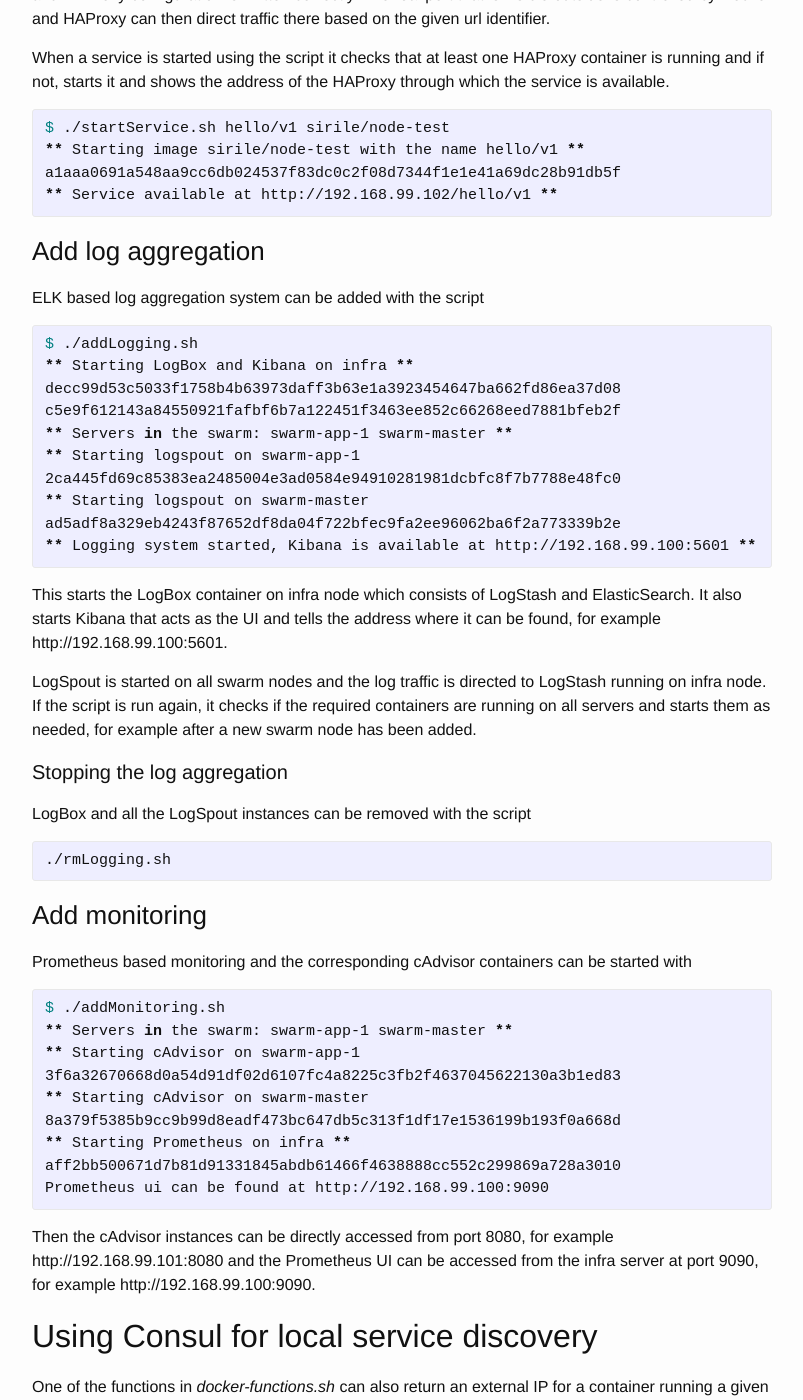
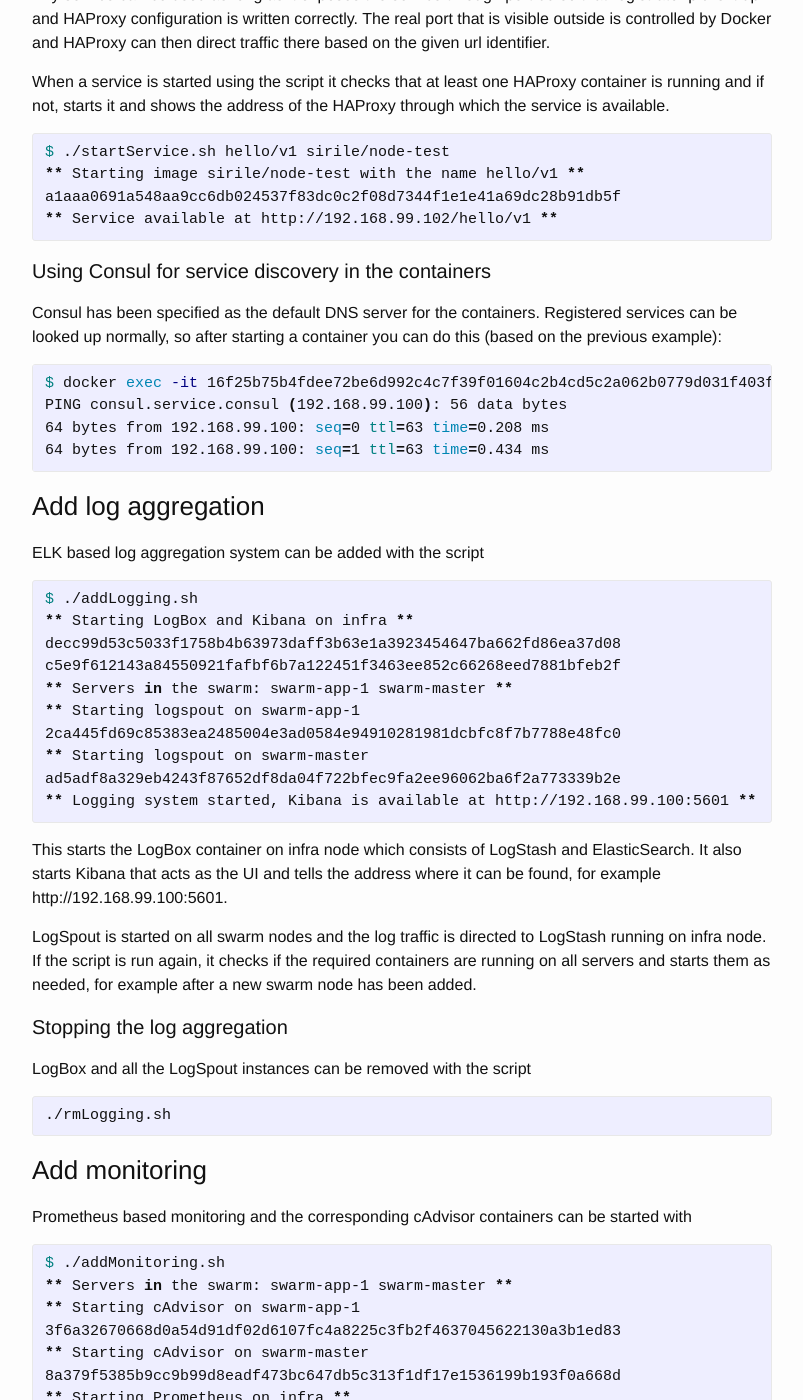
Before and after one commit to SirIle/sirile.github.io, a Jekyll site: the page built from _posts/2015-07-28-scaling-with-discovery-on-docker-swarm-with-consul-registrator-and-haproxy-with-prometheus-monitoring-and-elk-log-aggregation.markdown, in a window 1280 px wide and 1400 px high, scrolled down 3507 px. Shown: the whole window, without its empty margins (238-1041 px from the left). Built offline with Jekyll 4.4.1, drawn with Linux system fonts in a browser that asks for light colours; nearby versions of some CDN libraries; some of the changed text lies outside the part shown.

Commit message:
Added information about service discovery.

```diff
--- a/_posts/2015-07-28-scaling-with-discovery-on-docker-swarm-with-consul-registrator-and-haproxy-with-prometheus-monitoring-and-elk-log-aggregation.markdown
+++ b/_posts/2015-07-28-scaling-with-discovery-on-docker-swarm-with-consul-registrator-and-haproxy-with-prometheus-monitoring-and-elk-log-aggregation.markdown
@@ -126,6 +126,18 @@ a1aaa0691a548aa9cc6db024537f83dc0c2f08d7344f1e1e41a69dc28b91db5f
 ** Service available at http://192.168.99.102/hello/v1 **
 {% endhighlight %}
 
+#### Using Consul for service discovery in the containers
+
+Consul has been specified as the default DNS server for the containers. Registered services can be looked up normally, so after starting a container you can do this (based on the previous example):
+
+{% highlight bash %}
+$ docker exec -it 16f25b75b4fdee72be6d992c4c7f39f01604c2b4cd5c2a062b0779d031f403f0 ping consul.service.consul
+PING consul.service.consul (192.168.99.100): 56 data bytes
+64 bytes from 192.168.99.100: seq=0 ttl=63 time=0.208 ms
+64 bytes from 192.168.99.100: seq=1 ttl=63 time=0.434 ms
+{% endhighlight %}
+
+
 ### Add log aggregation
 
 ELK based log aggregation system can be added with the script
@@ -205,7 +217,7 @@ port 8600
 
 Now the domain .consul is resolved with the DNS server running locally on port 8600 which is the default port for Consul DNS.
 
-### Starting a local Consul and joining it to infra consul
+### Starting a local Consul and joining it to infra Consul
 
 First you need to install Consul locally, which can be done through [brew](http://brew.sh) with `brew install consul`. Then you can start a local Consul instance that joins to the Consul server running on infra node with
 
```
Also changed, not shown: other parts of _posts/2015-07-28-scaling-with-discovery-on-docker-swarm-with-consul-registrator-and-haproxy-with-prometheus-monitoring-and-elk-log-aggregation.markdown (+1 -1 lines).
